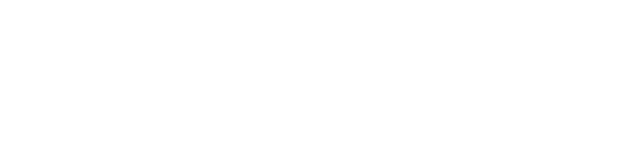
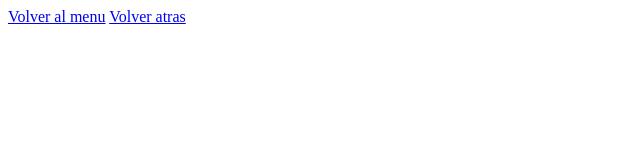
Before and after one commit to carlosCV19/M04, a plain HTML site: page UF1-HTML/EJERCICIOS/FLOAT/web.html in a window 1280 px wide. Shown: the whole page, without its empty margins (0-640 px from the left). Drawn offline with Linux system fonts and the light colour scheme.

Commit message:
Update web.html

```diff
--- a/UF1-HTML/EJERCICIOS/FLOAT/web.html
+++ b/UF1-HTML/EJERCICIOS/FLOAT/web.html
@@ -4,6 +4,10 @@
     <meta charset="UTF-8">
     <meta name="viewport" content="width=device-width, initial-scale=1.0">
     <title>Pagina en Blanco</title>
+    <div class="menu">
+            <a class="btn" href="https://carloscv19.github.io/M04/">Volver al menu</a>
+            <a class="btn" href="main.html">Volver atras</a>
+    </div>
 </head>
 <body>
 </body>
```
